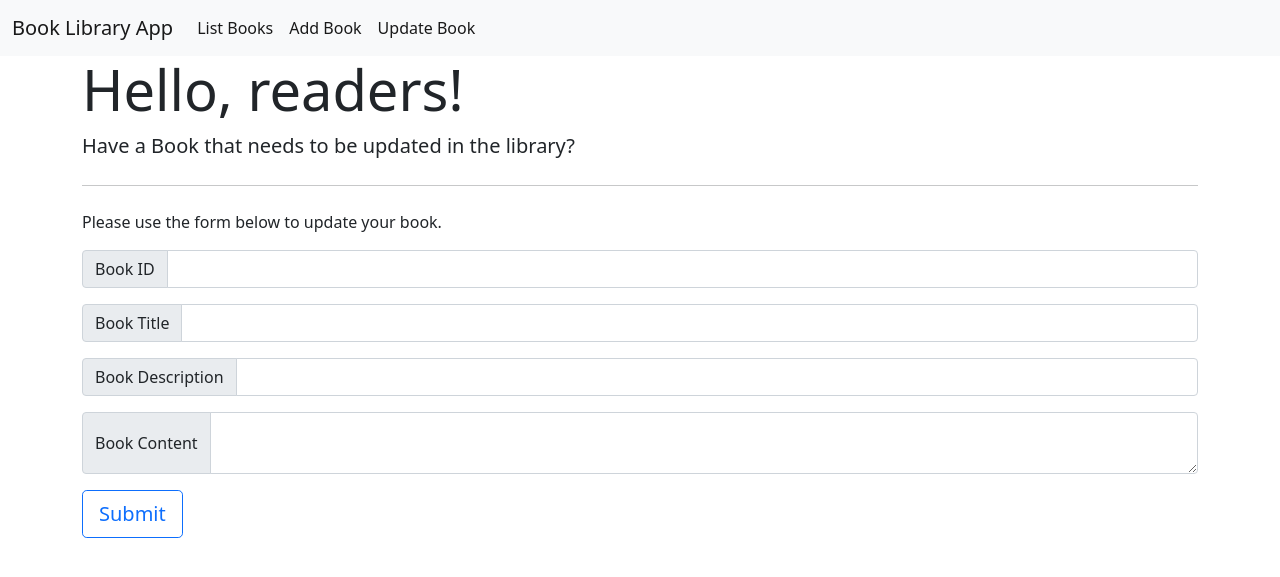
After one commit to andreistefanciprian/go_rest_api_demo, a Flask app: page /article/update in a window 1280 px wide. The commit adds this page. Shown: the top 577 px of the page. Run offline with Flask 2, Linux system fonts and the light colour scheme; some libraries are stand-ins or nearby versions.

Commit message:
add update and add book

```diff
--- a/frontend/hello.py
+++ b/frontend/hello.py
@@ -1,6 +1,13 @@
 from flask import Flask, url_for, redirect, render_template
+import requests
+import json
 
-import requests
+from flask_bootstrap import Bootstrap5
+from flask_wtf import FlaskForm
+from wtforms import StringField, SubmitField, TextAreaField
+from wtforms.validators import DataRequired
+
+
 api_url = "http://localhost:8080"
 
 
@@ -19,6 +26,12 @@ def deleteArticleById(url, id):
     response = requests.post(uri)
     return response
 
+# UPDATE
+def updateArticleById(url, id, article):
+    """Update an article by Id."""
+    uri = f'{url}/article/update?id={id}'
+    response = requests.post(uri, article)
+    return response
 
 # CREATE
 def createArticle(url, article):
@@ -30,11 +43,17 @@ def createArticle(url, article):
 
 app = Flask(__name__)
 
+# Flask-WTF requires an encryption key - the string can be anything
+app.config['SECRET_KEY'] = 'C2HWGVoMGfNTBsrYQg8EcMrdTimkZfAb'
+
+# Flask-Bootstrap requires this line
+bootstrap = Bootstrap5(app)
+
 @app.route('/')
 def hello():
     return 'Hello, World!'
 
-# endpoint for viewing all articles
+# endpoint for viewing all records
 @app.route('/articles', methods = ['GET'])
 def index():
     articles = getAllArticles(api_url)
@@ -43,10 +62,56 @@ def index():
 # endpoint for deleting a record
 @app.route('/article/delete?id=<int:article_id>', methods = ['POST'])
 def delete_article(article_id):
-    print('Deleting article')
     deleteArticleById(api_url, article_id)
-    # articles = getAllArticles(api_url)
-    # return render_template('index.html', articles=articles)
     return redirect(url_for('index'))
 
+class AddArticle(FlaskForm):
+    title = StringField('Book Title', validators=[DataRequired()])
+    description = StringField('Book Description', validators=[DataRequired()])
+    content = TextAreaField('Book Content', validators=[DataRequired()])
+    submit = SubmitField('Submit', validators=[DataRequired()])
+
+# endpoint for adding a record
+@app.route('/article/create', methods = ['GET', 'POST'])
+def add_article():
+
+    form = AddArticle()
+
+    if form.validate_on_submit():
+        title = form.title.data
+        description = form.description.data
+        content = form.content.data
+
+        article = { "Title": title, "desc": description, "content": content }
+        article = json.dumps(article)
+        createArticle(api_url, article)
+        return redirect(url_for('index'))
+    return render_template('add.html',form=form)
+
+
+class UpdateArticle(FlaskForm):
+    id = StringField('Book ID', validators=[DataRequired()])
+    title = StringField('Book Title', validators=[DataRequired()])
+    description = StringField('Book Description', validators=[DataRequired()])
+    content = TextAreaField('Book Content', validators=[DataRequired()])
+    submit = SubmitField('Submit', validators=[DataRequired()])
+
+# endpoint for updating a record
+@app.route('/article/update', methods = ['GET', 'POST'])
+def update_article():
+
+    form = UpdateArticle()
+
+    if form.validate_on_submit():
+        id = form.id.data
+        title = form.title.data
+        description = form.description.data
+        content = form.content.data
+
+        article = { "Title": title, "desc": description, "content": content }
+        article = json.dumps(article)
+        updateArticleById(api_url, id, article)
+        return redirect(url_for('index'))
+    return render_template('update.html',form=form)
+
 app.run(debug=True)
--- a/frontend/templates/base.html
+++ b/frontend/templates/base.html
@@ -1,3 +1,4 @@
+
 <!doctype html>
 <html lang="en">
   <head>
@@ -19,7 +20,9 @@
           </button>
           <div class="collapse navbar-collapse" id="navbarNavAltMarkup">
             <div class="navbar-nav">
-              <a class="nav-link active" aria-current="page" href="{{ url_for('index')}}">Articles</a>
+              <a class="nav-link active" aria-current="page" href="{{ url_for('index') }}">List Books</a>
+              <a class="nav-link active" aria-current="page" href="{{ url_for('add_article') }}">Add Book</a>
+              <a class="nav-link active" aria-current="page" href="{{ url_for('update_article') }}">Update Book</a>
             </div>
           </div>
         </div>
--- /dev/null
+++ b/frontend/templates/update.html
@@ -0,0 +1,46 @@
+
+
+{% extends "base.html" %}
+
+{% block content %}
+
+  <div class="jumbotron">
+    <h1 class="display-4">Hello, readers!</h1>
+    <p class="lead">Have a Book that needs to be updated in the library?</p>
+    <hr class="my-4">
+    <p>Please use the form below to update your book.</p>
+
+    <form method="POST" >
+      {# This hidden_tag is a CSRF security feature. #}
+      {{ form.hidden_tag() }}
+
+      <p class="lead">
+        <div class="input-group">
+          <span class="input-group-text">{{ form.id.label }}</span>
+          {{ form.id(class="form-control") }}
+        </div>
+      </p>
+      <p class="lead">
+        <div class="input-group">
+          <span class="input-group-text">{{ form.title.label }}</span>
+          {{ form.title(class="form-control") }}
+        </div>
+      </p>
+      <p class="lead">
+        <div class="input-group">
+          <span class="input-group-text">{{ form.description.label }}</span>
+          {{ form.description(class="form-control") }}
+        </div>
+      </p>
+      <p class="lead">
+        <div class="input-group">
+          <span class="input-group-text">{{ form.content.label }}</span>
+          {{ form.content(class="form-control") }}
+        </div>
+      </p>
+      <p class="lead">
+        {{ form.submit(class="btn btn-outline-primary btn-lg") }}
+      </p>
+    </form>
+  </div>
+{% endblock %}
```
Also changed, not shown: frontend/templates/add.html (added, +40 -0 lines), frontend/templates/index.html (+5 -40 lines).
